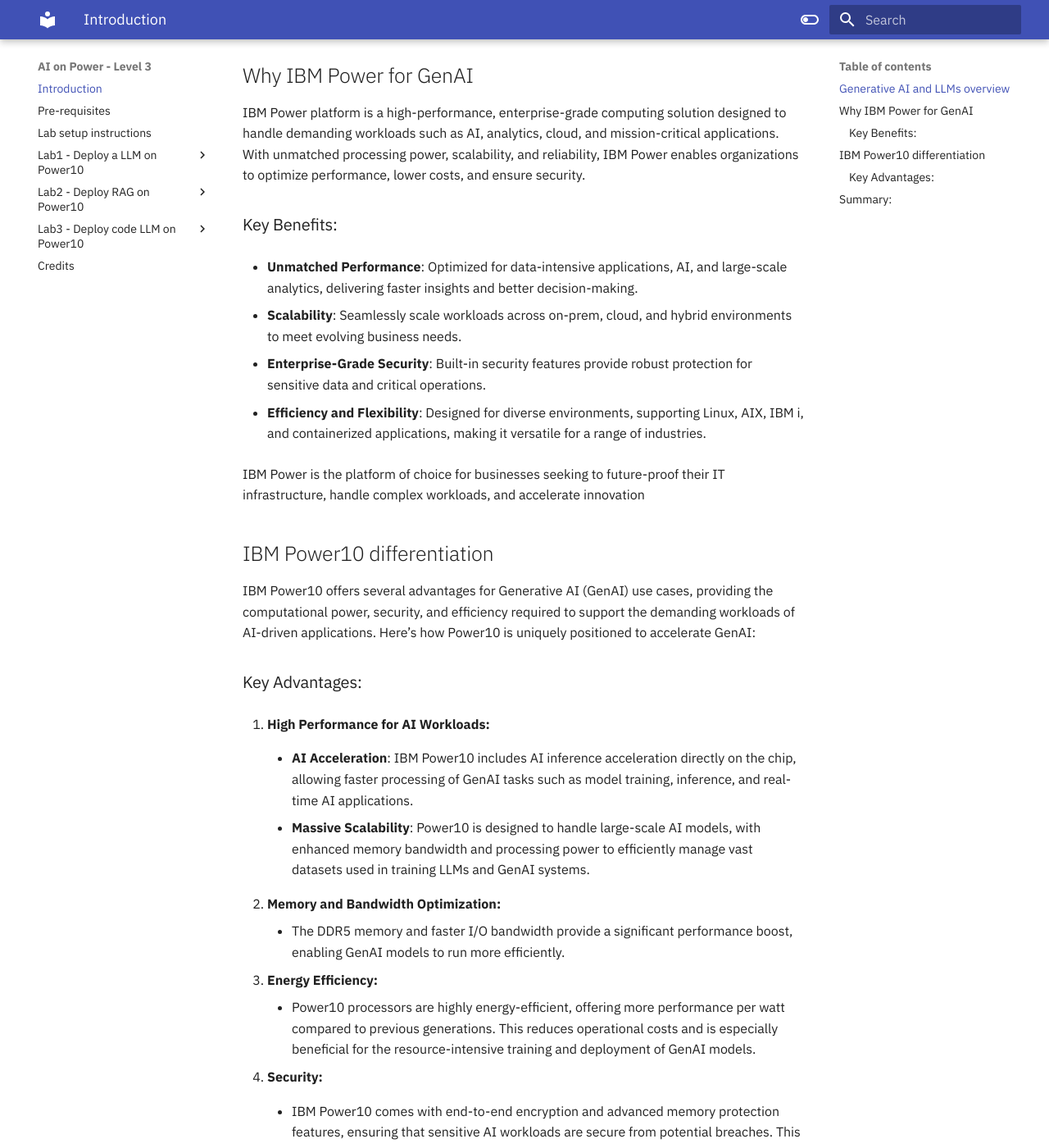
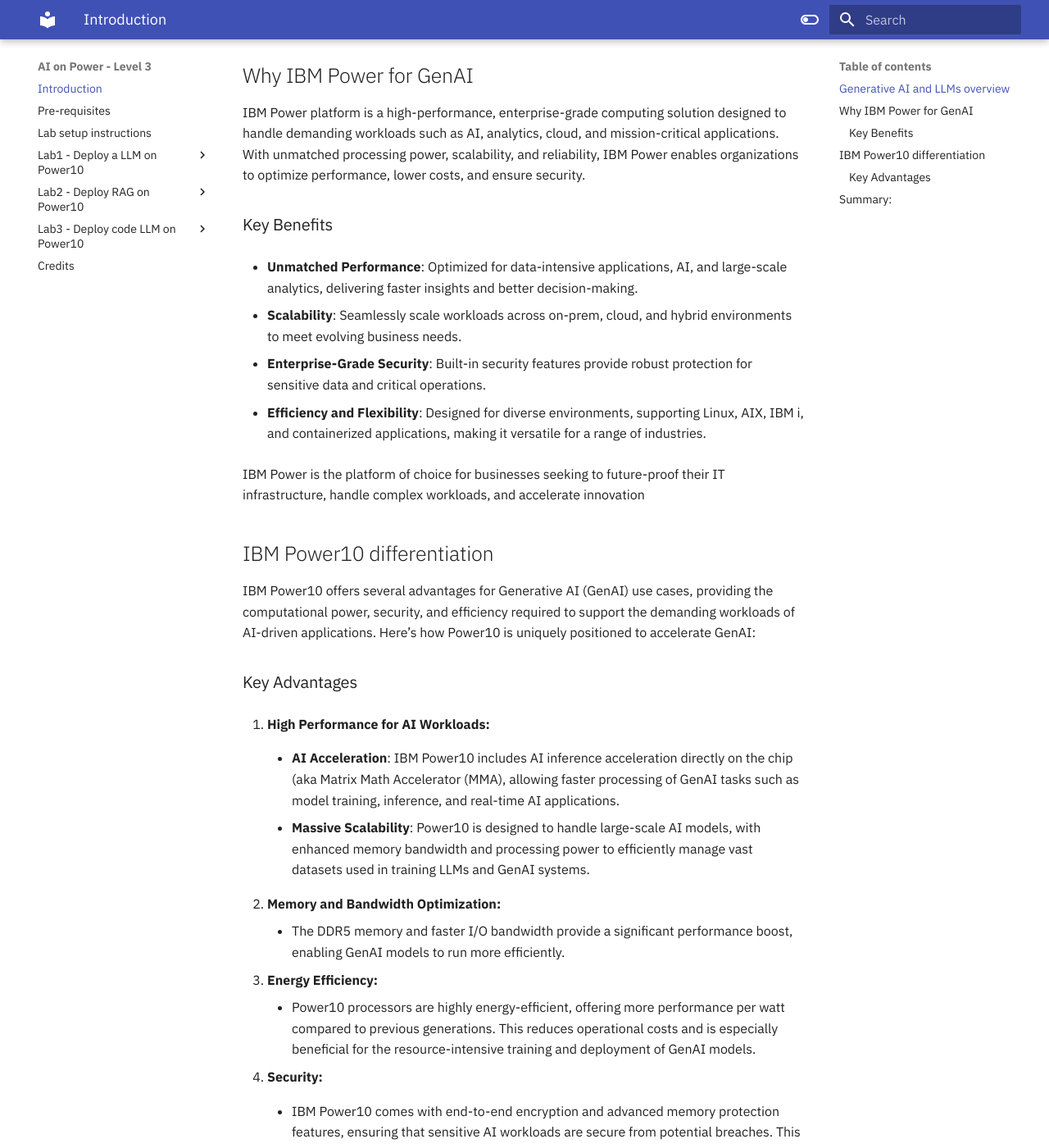
Before and after one commit to IBM/AI-on-Power-Level3, an MkDocs documentation site: the page built from docs/index.md, in a window 1280 px wide and 1400 px high, scrolled down 1072 px. Shown: the whole window at 82% size. Built offline with MkDocs 1.6.1 and Material for MkDocs 9.7.7, drawn with Linux system fonts in a browser that asks for light colours.

Commit message:
Update index.md

```diff
--- a/docs/index.md
+++ b/docs/index.md
@@ -30,7 +30,7 @@
 ## Why IBM Power for GenAI
 IBM Power platform is a high-performance, enterprise-grade computing solution designed to handle demanding workloads such as AI, analytics, cloud, and mission-critical applications. With unmatched processing power, scalability, and reliability, IBM Power enables organizations to optimize performance, lower costs, and ensure security.
 
-### Key Benefits:
+### Key Benefits
 
 * **Unmatched Performance**: Optimized for data-intensive applications, AI, and large-scale analytics, delivering faster insights and better decision-making.
 
@@ -46,11 +46,11 @@
 
 IBM Power10 offers several advantages for Generative AI (GenAI) use cases, providing the computational power, security, and efficiency required to support the demanding workloads of AI-driven applications. Here’s how Power10 is uniquely positioned to accelerate GenAI:
 
-### Key Advantages:
+### Key Advantages
 
 1. **High Performance for AI Workloads:**
 
-    * **AI Acceleration**: IBM Power10 includes AI inference acceleration directly on the chip, allowing faster processing of GenAI tasks such as model training, inference, and real-time AI applications.
+    * **AI Acceleration**: IBM Power10 includes AI inference acceleration directly on the chip (aka Matrix Math Accelerator (MMA), allowing faster processing of GenAI tasks such as model training, inference, and real-time AI applications.
 
     * **Massive Scalability**: Power10 is designed to handle large-scale AI models, with enhanced memory bandwidth and processing power to efficiently manage vast datasets used in training LLMs and GenAI systems.
 
```
